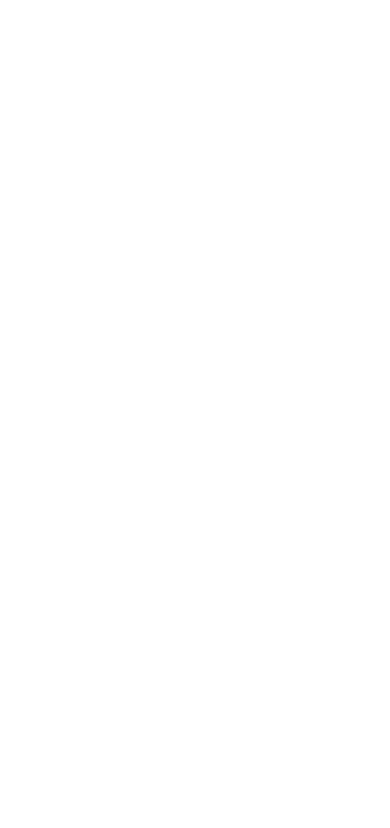
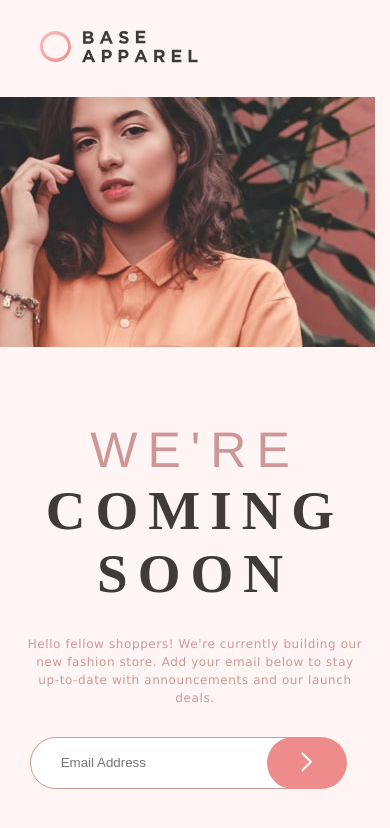
Before and after one commit to emedee/base-apparel, a plain HTML site: page Index.html in a window 390 px wide. Drawn offline with Linux system fonts and the light colour scheme.

Commit message:
responsiveness

```diff
--- a/Index.html
+++ b/Index.html
@@ -8,7 +8,32 @@
     <link rel="stylesheet" href="Style.css">
 </head>
 <body>
-
+    <div class="body">
+        <div class="left-side">
+            <div class="logo">
+                <img src="./images/logo.svg" alt="">
+            </div>
+            <div class="mobile-hero">
+                <img src="./images/hero-mobile.jpg" alt="">
+            </div>
+            <div class="my-div">
+                <p class="we">WE'RE</p>
+                <p class="coming-soon">COMING SOON</p>
+                <p class="fellow-shoppers">Hello fellow shoppers! We're currently building our new fashion store. Add your email below to stay up-to-date with announcements
+                    and our launch deals.
+                </p>
+                <div class="row">
+                    <input type="email" name="" id="my-email" placeholder="Email Address">
+                    <img src="./images/icon-error.svg" class="error-icon" alt="">
+                    <button class="btn"><img src="./images/icon-arrow.svg" alt=""></button>
+                </div>
+                <p class="valid-email"></p>
+            </div>
+        </div>
+        <div class="right-side">
+            <img src="./images/hero-desktop.jpg" class="hero-desktop" alt="">
+        </div>
+    </div>
 
 
 
--- a/Style.css
+++ b/Style.css
@@ -0,0 +1,145 @@
+@media (max-width: 575.98px) {
+    .body{
+        background: none !important;
+        margin: 0px !important;
+        height: auto !important;
+        background-color: hsl(0, 100%, 98%) !important;
+    }
+    .logo{
+        padding: 30px 40px 10px;
+    }
+    .right-side{
+        display: none !important;
+    }
+    .left-side{
+        padding: 0px !important;
+    }
+    .mobile-hero{
+        display: block !important;
+        margin-top: 20px;
+    }
+    .we{
+        margin-top: 70px !important;
+        text-align: center;
+    }
+    .coming-soon{
+        text-align: center;
+        letter-spacing: 10px !important;
+    }
+    .fellow-shoppers{
+        text-align: center;
+        margin-left: 25px !important;
+        margin-right: 25px !important;
+    }
+    .row{
+        text-align: center;
+    }
+    #my-email{
+        padding: 10px 30px 10px 30px !important;
+        width: 230px !important;
+        margin-left: 30px !important;
+        margin-right: 25px !important;
+    }
+    .error-icon{
+        margin-left: -120px !important;
+        margin-right: 90px;
+        width: 20px;
+        height: 20px;
+        margin-top: 15px;
+    }
+    button{
+        padding: 15px 30px 15px;
+        font-size: 8px !important;
+        margin-left: -80px;
+        width: 80px;
+    }
+    .valid-email{
+        margin: 5px 0px 200px 63px !important;
+    }
+}
+body{
+    margin: -0.3px;
+}
+.body{
+    display: flex;
+    flex-direction: row;
+    height: 100vh;
+    width: auto;
+    background: url(./images/bg-pattern-desktop.svg);
+    background-size: contain;
+    background-color: hsl(0, 100%, 98%);
+}
+.mobile-hero{
+    display: none;
+}
+.left-side{
+    padding: 70px 0px 70px 150px;
+    width: 400px;
+}
+.right-side{
+    margin-left: auto;
+}
+.hero-desktop{
+    width: 750px;
+    height: 100vh;
+}
+.we{
+    margin: 150px 0px 0px;
+    font-size: 50px;
+    font-family: helvetica;
+    letter-spacing: 10px;
+    color: hsl(0, 36%, 70%);
+}
+.coming-soon{
+    font-size: 55px;
+    margin: 0px;
+    letter-spacing: 20px;
+    font-weight: bold;
+    color: hsl(0, 6%, 24%);
+}
+.fellow-shoppers{
+    margin: 30px 0px;
+    line-height: 1.5;
+    font-family: verdana;
+    font-size: 12px;
+    letter-spacing: 0.6px;
+    color: hsl(0, 36%, 70%);
+}
+#my-email{
+    padding: 20px 30px 20px 30px;
+    width: 300px;
+    border-radius: 50px;
+    border: 1px solid hsl(0, 36%, 70%);
+}
+.error-icon{
+    margin-left: -80px;
+    margin-right: 90px;
+    width: 20px;
+    height: 20px;
+    margin-top: 15px;
+    display: none;
+}
+button{
+    padding: 15px 30px 15px;
+    margin-left: -80px;
+    border-radius: 50px;
+    border: none;
+    width: 80px;
+    background: hsl(0, 74%, 74%);
+    color: white;
+}
+button:hover{
+    cursor: pointer;
+    background: hsl(0, 80%, 86%);
+}
+.row{
+    display: flex;
+    flex-direction: row;
+}
+.valid-email{
+    margin: 10px 0px 0px 30px;
+    font-size: 12px;
+    line-height: 1.5;
+    font-family: verdana;
+    letter-spacing: 0.6px;
+}
--- a/script.js
+++ b/script.js
@@ -0,0 +1,25 @@
+let submitButton = document.querySelector('.btn');
+let inputField = document.querySelector('#my-email');
+let errorIcon = document.querySelector('.error-icon');
+let response = document.querySelector('.valid-email');
+
+
+function ValidateEmail(inputField){
+    var mailformat = /^\w+([\.-]?\w+)*@\w+([\.-]?\w+)*(\.\w{2,3})+$/;
+    if(inputField.value.match(mailformat)){
+        response.innerHTML = 'email added successfully!';
+        response.style.color = 'rgb(150, 255, 140)'
+        errorIcon.style.display = 'none';
+        inputField.style.border = '1px solid hsl(0, 36%, 70%)';
+        inputField.value = '';
+    }else{
+        inputField.style.border = '2px solid hsl(0, 93%, 68%)';
+        errorIcon.style.display = 'block';
+        response.innerHTML = 'Please provide a valid email';
+        response.style.color = 'hsl(0, 93%, 68%)';
+    }
+}
+
+submitButton.addEventListener('click', function(){
+    ValidateEmail(inputField);
+})
```
